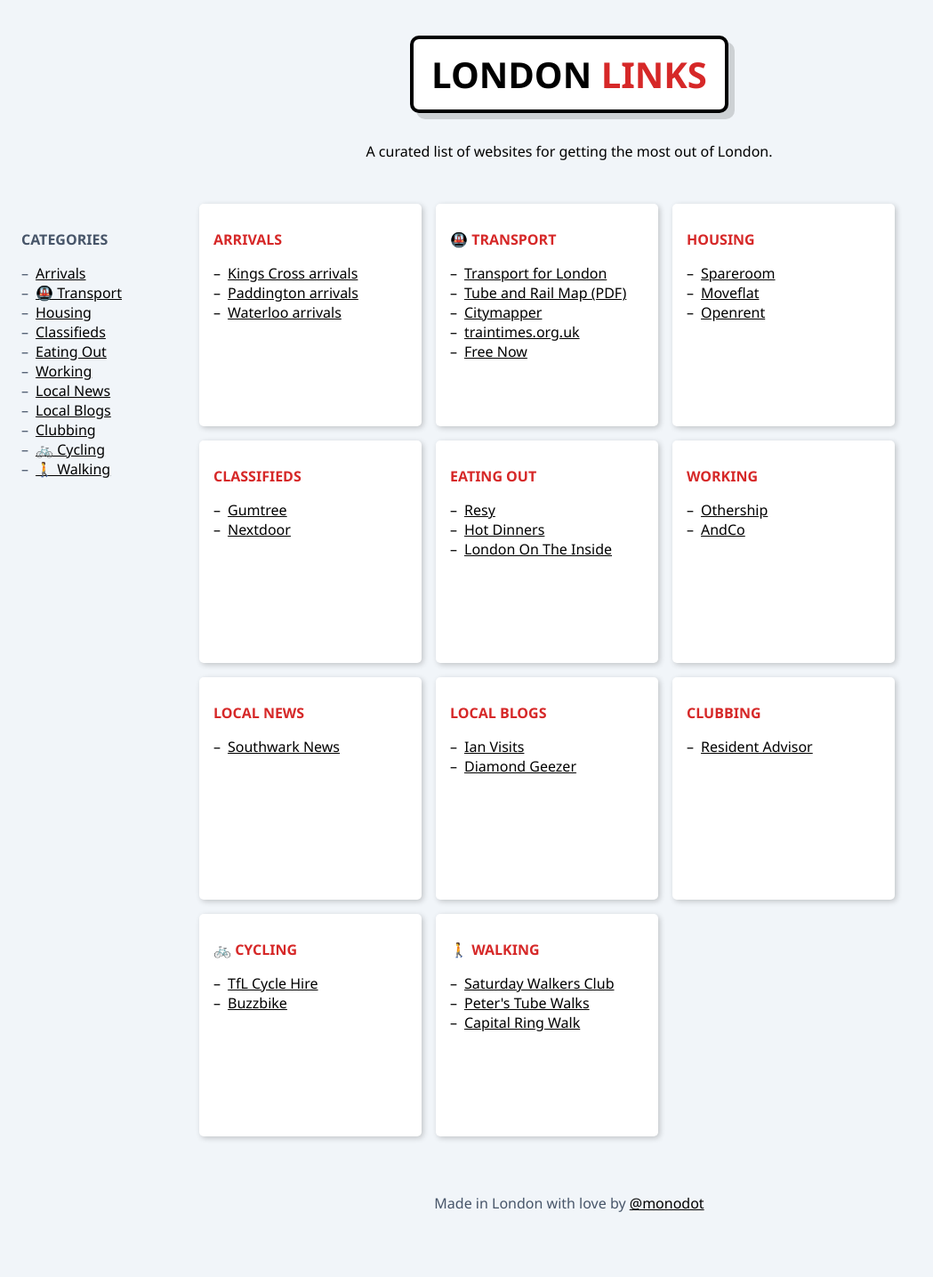
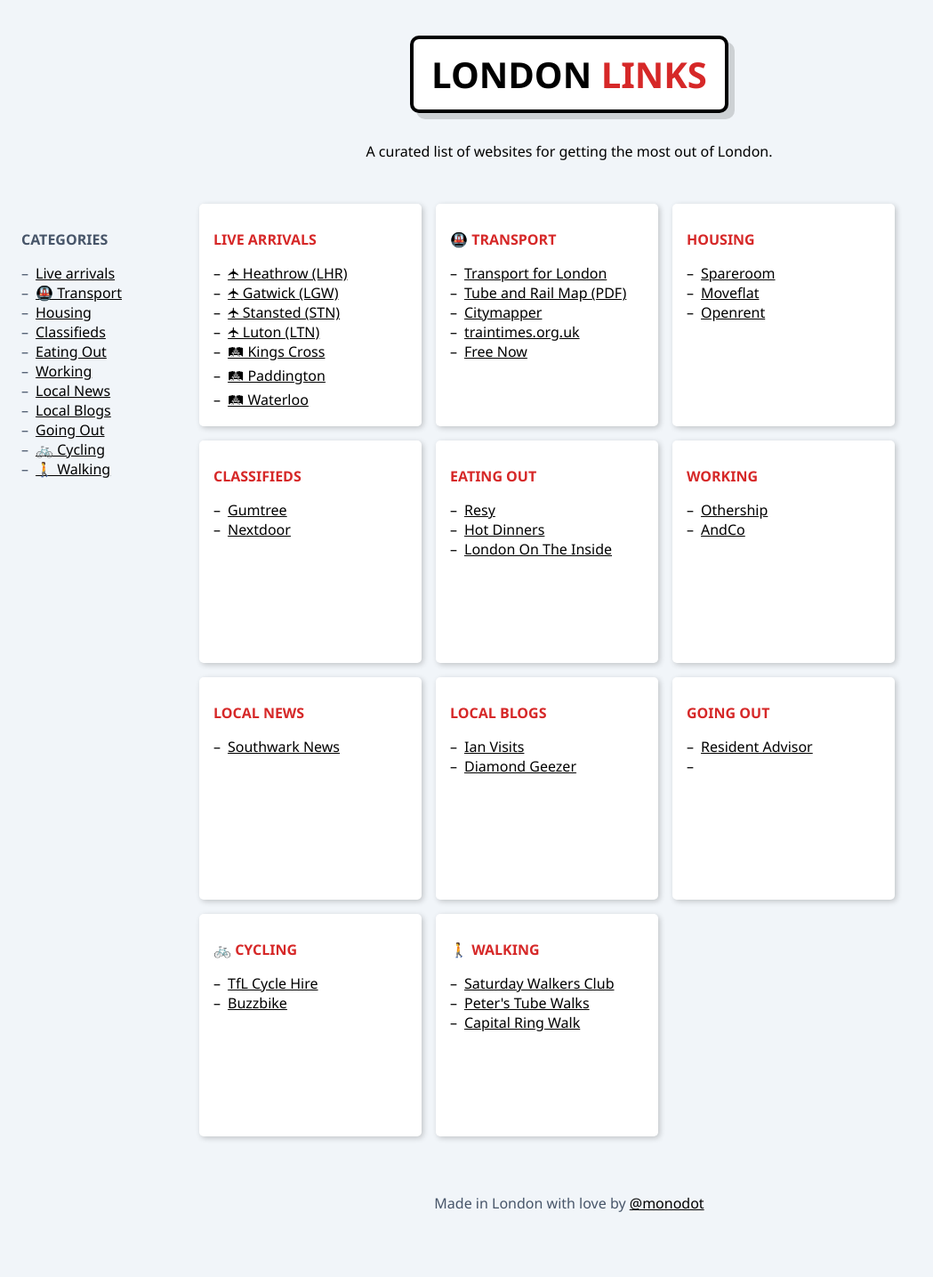
Before and after one commit to monodot/london-links, a Jekyll site: the page built from index.md, in a window 1280 px wide. Shown: the whole page at 89% size, without its empty margins (0-1049 px from the left). Built offline with Jekyll 4.4.1, drawn with Linux system fonts in a browser that asks for light colours.

Commit message:
Add more arrivals

```diff
--- a/_data/sites.yml
+++ b/_data/sites.yml
@@ -2,13 +2,21 @@
 # - id: transport
 #   name: Transport
 
-- label: Arrivals
+- label: Live arrivals
   sites:
-  - name: Kings Cross arrivals
+  - name: 🛧 Heathrow (LHR)
+    url: https://www.heathrow.com/arrivals
+  - name: 🛧 Gatwick (LGW)
+    url: https://www.gatwickairport.com/flights/
+  - name: 🛧 Stansted (STN)
+    url: https://www.stanstedairport.com/flight-information/arrivals/
+  - name: 🛧 Luton (LTN)
+    url: https://www.london-luton.co.uk/flights
+  - name: 🛤 Kings Cross
     url: https://ojp.nationalrail.co.uk/service/ldbboard/arr/KGX
-  - name: Paddington arrivals
+  - name: 🛤 Paddington
     url: https://ojp.nationalrail.co.uk/service/ldbboard/arr/PAD
-  - name: Waterloo arrivals
+  - name: 🛤 Waterloo
     url: https://ojp.nationalrail.co.uk/service/ldbboard/arr/WAT
 
 - label: 🚇 Transport
@@ -97,12 +105,16 @@
     description: |
       Long-running East London blogger with a cult following. Writes in detail about London's unloved and overlooked places, painstakingly researched.
 
-- label: Clubbing
+- label: Going Out
   sites:
   - name: Resident Advisor
     url: https://ra.co/
     description: |
       All-consuming electronic music site. Features listings and tickets for most London events.
+  - name:
+    url: https://www.designmynight.com/
+    description: |
+      Design, plan and book bars, clubs and parties.
 
 - label: 🚲 Cycling
   sites:
```
